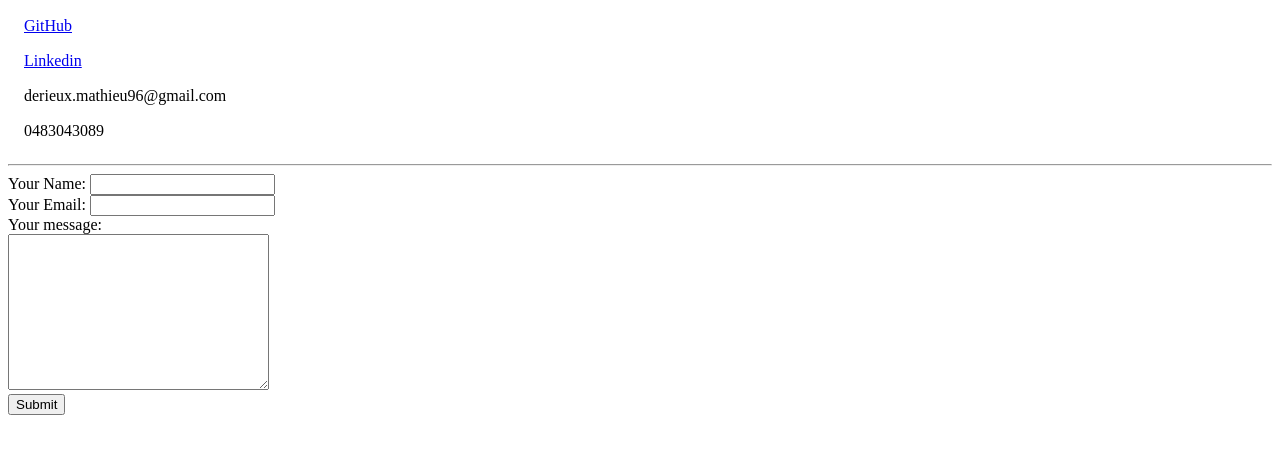
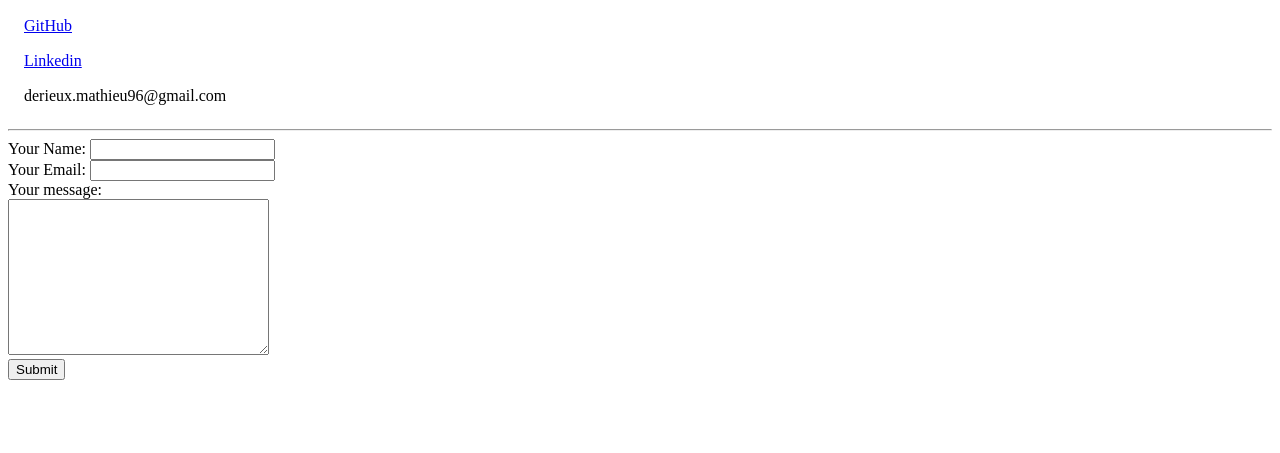
Before and after one commit to mathieuxder/cv-html-only, a plain HTML site: page contact.html in a window 1280 px wide. Shown: the part 79-532 px from the top of the page. Drawn offline with Linux system fonts and the light colour scheme.

Commit message:
Update contact.html

```diff
--- a/contact.html
+++ b/contact.html
@@ -20,9 +20,7 @@
       <tr>
         <td>derieux.mathieu96@gmail.com</td>
       </tr>
-      <tr>
-        <td>0483043089</td>
-      </tr>
+
     </table>
 <hr>
     <form enctype="text/plain" method="post" action="mailto:derieux.mathieu96@gmail.com"></form>
```
